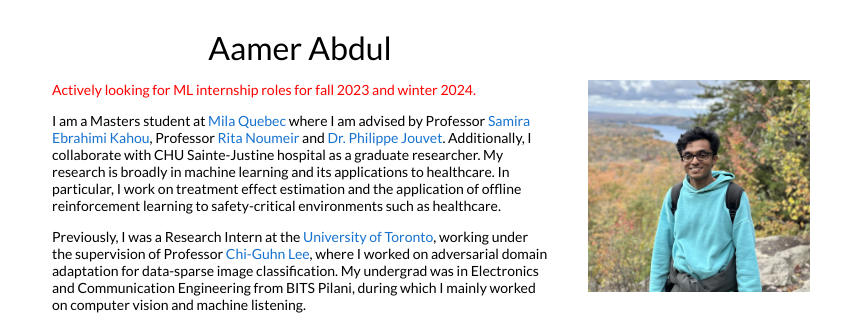
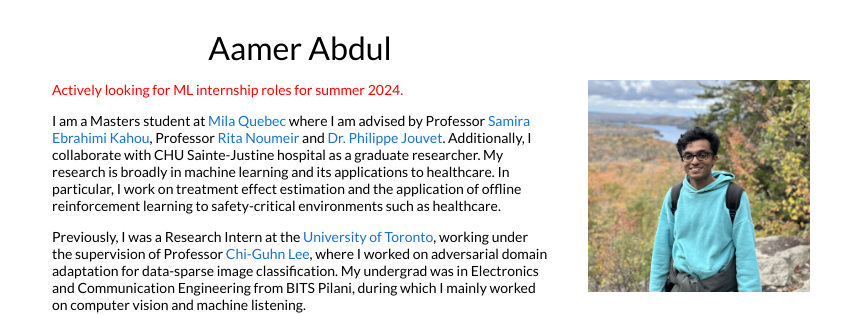
Before and after one commit to Aamer98/aamer98.github.io, a Jekyll site: the page index.html, which Jekyll copies as it is, in a window 1280 px wide and 900 px high. Shown: the top 315 px of the window, without its empty margins (208-1071 px from the left). Built offline with Jekyll 4.4.1, drawn with Linux system fonts in a browser that asks for light colours.

Commit message:
prof_pic

```diff
--- a/index.html
+++ b/index.html
@@ -32,7 +32,7 @@
               <p align="center">
                 <name>Aamer Abdul</name>
               </p>
-              <p style="color:rgba(255,0,0,1);">Actively looking for ML internship roles for fall 2023 and winter 2024.
+              <p style="color:rgba(255,0,0,1);">Actively looking for ML internship roles for summer 2024.
               </p>
               <p>I am a Masters student at <a href="https://mila.quebec/en/person/aamer-abdul-rahman/">Mila Quebec</a> where I am advised by Professor <a href="https://saebrahimi.github.io/">Samira Ebrahimi Kahou</a>, Professor <a href="https://www.etsmtl.ca/en/research/professors/rnoumeir/">Rita Noumeir</a> and <a href="https://recherche.umontreal.ca/english/our-researchers/professors-directory/researcher/is/in15318/">Dr. Philippe Jouvet</a>. Additionally, I collaborate with CHU Sainte-Justine hospital as a graduate researcher. My research is broadly in machine learning and its applications to healthcare. In particular, I work on treatment effect estimation and the application of offline reinforcement learning to safety-critical environments such as healthcare.
               </p>
```
